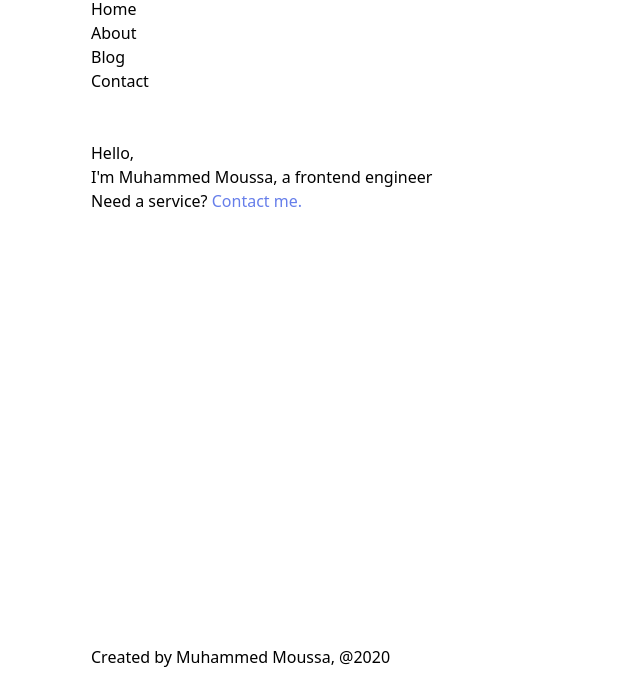
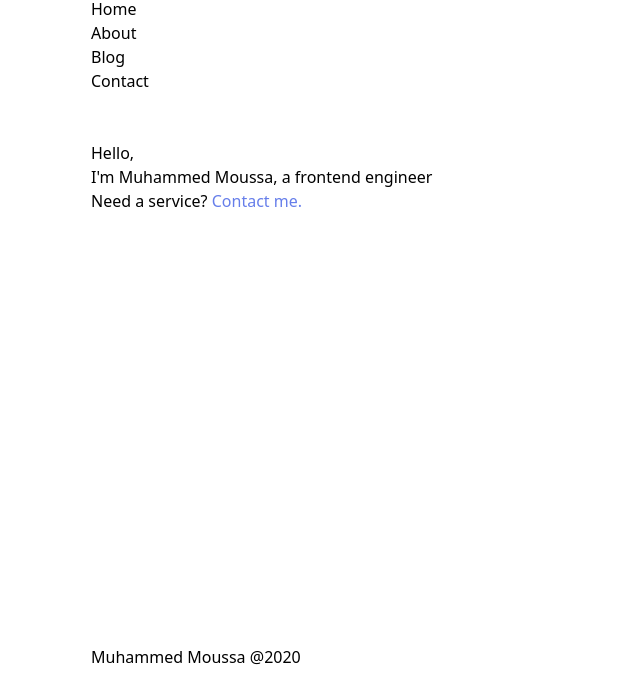
Before and after one commit to muhammedMoussa/muhammedmoussa.github.io, a Gatsby site: page / in a window 1280 px wide. Shown: the part 111-800 px from the top of the page, without its empty margins (185-825 px from the left). Built offline with nearby package versions, Linux system fonts and the light colour scheme; Gatsby itself is replaced by a stand-in of ours.

Commit message:
footer update

```diff
--- a/src/components/footer.js
+++ b/src/components/footer.js
@@ -1,9 +1,20 @@
 import React from 'react'
+import {graphql, useStaticQuery} from 'gatsby'
 
 const Footer = () => {
+  const data = useStaticQuery(graphql`
+    query {
+      site {
+        siteMetadata {
+          author
+        }
+      }
+    }
+  `)
+
   return (
     <footer className="mt-5">
-      <p>Created by Muhammed Moussa, @2020</p>
+      <p>{data.site.siteMetadata.author} @2020</p>
     </footer>
   )
 }
```
